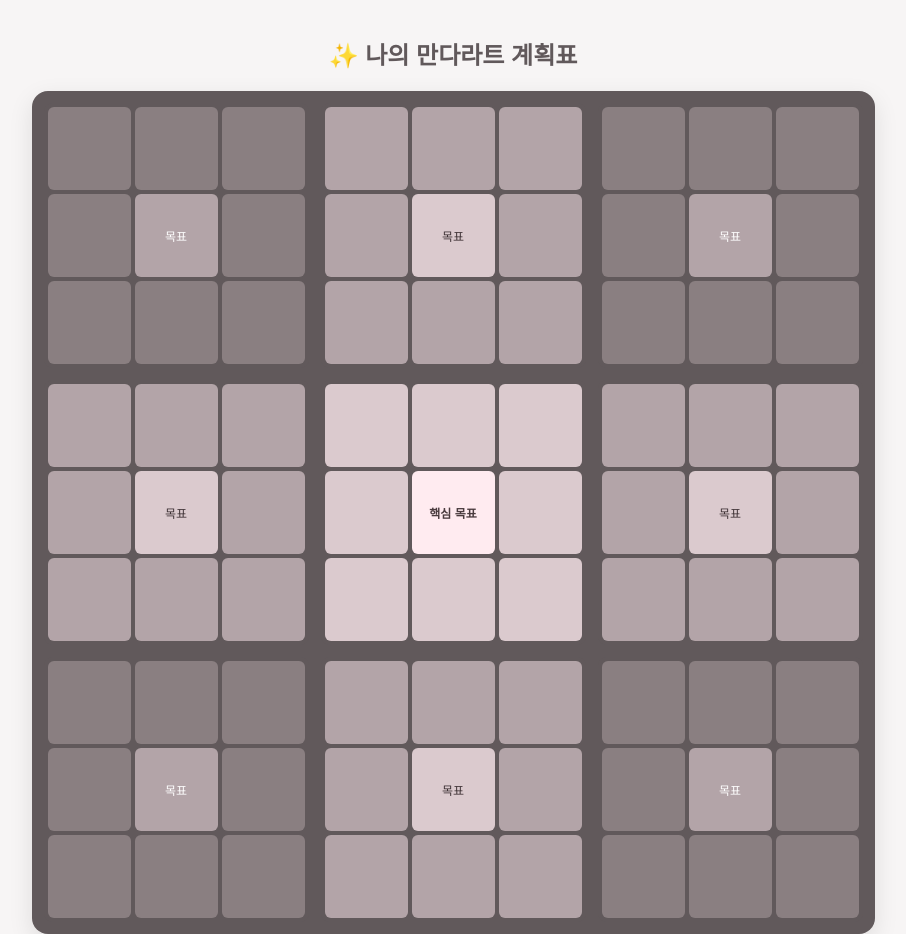
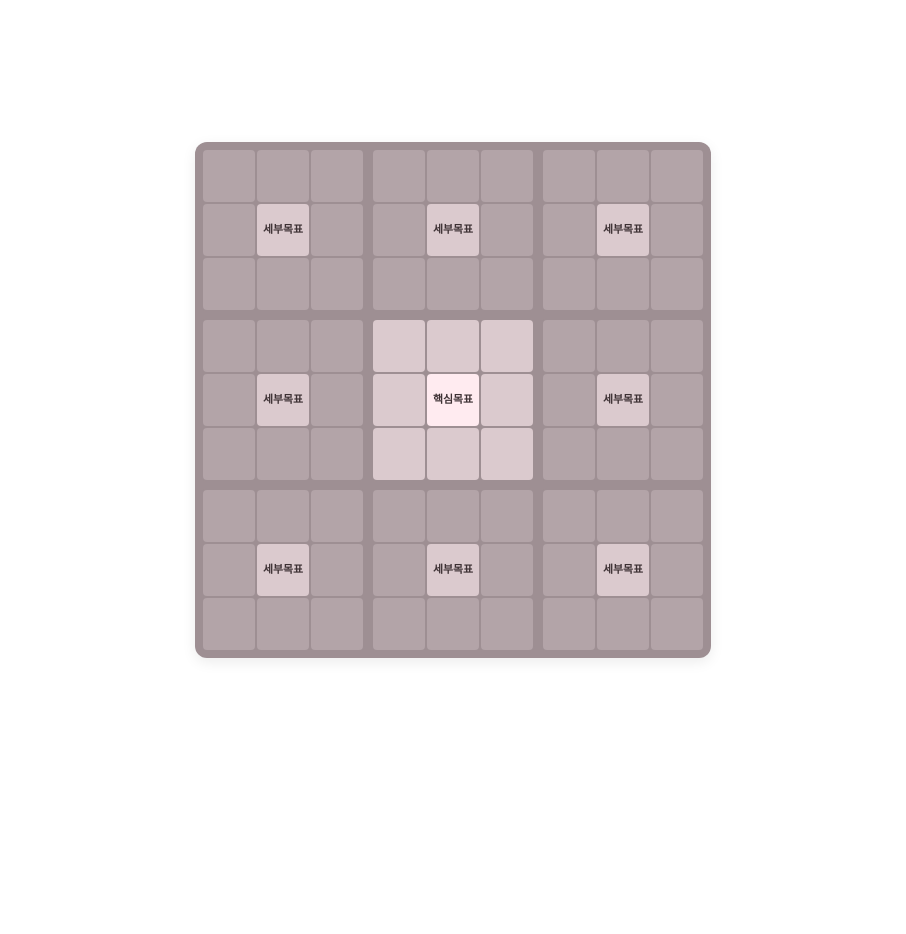
Before and after one commit to qhgus8203/notion-wiget, a plain HTML site: page index.html in a window 1280 px wide. Shown: the top 934 px of the page, without its empty margins (187-1093 px from the left). After the commit the page ends 800 px from the top, so only its background shows below. Drawn offline with Linux system fonts and the light colour scheme.

Commit message:
Add files via upload

```diff
--- a/index.html
+++ b/index.html
@@ -3,231 +3,219 @@
 <head>
     <meta charset="UTF-8">
     <meta name="viewport" content="width=device-width, initial-scale=1.0">
-    <title>나만의 만다라트</title>
+    <title>만다라트</title>
     <style>
         :root {
-            --color-center: #FFEBF0; /* 중심부 */
-            --color-ring-1: #DBCACE; /* 1단계 외곽 */
-            --color-ring-2: #B3A4A8; /* 2단계 외곽 */
-            --color-ring-3: #8A7F81; /* 3단계 외곽 */
-            --color-outer: #61595B;  /* 최외곽 및 배경 */
+            --color-center: #FFEBF0; /* 1번째: 중심부 */
+            --color-mid: #DBCACE;    /* 2번째: 중간 목표 */
+            --color-outer: #B3A4A8;  /* 3번째: 외곽 실행과제 */
+            --border-color: #9e8f93; /* 칸 구분선 */
+            --text-color: #3d3134;   /* 고정 글자색 */
         }
 
         body {
             font-family: 'Apple SD Gothic Neo', 'Malgun Gothic', sans-serif;
-            background-color: #f7f5f5;
+            background-color: transparent;
             margin: 0;
-            padding: 20px;
+            padding: 12px;
             display: flex;
-            flex-direction: column;
             align-items: center;
             justify-content: center;
             min-height: 100vh;
-        }
-
-        h1 {
-            color: var(--color-outer);
-            margin-bottom: 20px;
-            font-size: 1.5rem;
+            box-sizing: border-box;
         }
 
         .mandalart-container {
             display: grid;
             grid-template-columns: repeat(3, 1fr);
-            gap: 12px;
-            background-color: var(--color-outer);
-            padding: 12px;
-            border-radius: 16px;
-            box-shadow: 0 8px 24px rgba(0, 0, 0, 0.1);
+            gap: 6px;
+            background-color: var(--border-color);
+            padding: 6px;
+            border-radius: 12px;
+            box-shadow: 0 4px 14px rgba(0, 0, 0, 0.08);
         }
 
         .sub-grid {
             display: grid;
             grid-template-columns: repeat(3, 1fr);
-            gap: 4px;
-            background-color: var(--color-outer);
-            padding: 4px;
-            border-radius: 8px;
+            gap: 2px;
+            background-color: var(--border-color);
+            padding: 2px;
+            border-radius: 6px;
         }
 
         .cell {
-            width: 75px;
-            height: 75px;
+            width: 52px;
+            height: 52px;
             display: flex;
             align-items: center;
             justify-content: center;
             text-align: center;
-            font-size: 0.75rem;
+            font-size: 0.68rem;
             font-weight: 500;
-            padding: 4px;
-            border-radius: 6px;
-            word-break: break-all;
+            line-height: 1.2;
+            padding: 3px;
+            border-radius: 4px;
+            word-break: keep-all;
+            overflow-wrap: break-word;
             outline: none;
             cursor: text;
-            transition: transform 0.1s ease;
+            color: var(--text-color);
+            box-sizing: border-box;
         }
 
+        /* 입력 및 수정 시 배경색/글자색 변화 없음 (테두리만 살짝 표시) */
         .cell:focus {
-            box-shadow: inset 0 0 0 2px #333;
-            background-color: #fff !important;
+            box-shadow: inset 0 0 0 1.5px #61595B;
         }
 
-        /* 계층별 색상 매핑 */
-        .cell.center-core {
+        /* 3가지 색상 계층 */
+        .cell.tier-center {
             background-color: var(--color-center);
-            color: #4a3b3e;
-            font-weight: bold;
+            font-weight: 700;
         }
 
-        .cell.ring-1 {
-            background-color: var(--color-ring-1);
-            color: #3d3134;
+        .cell.tier-mid {
+            background-color: var(--color-mid);
+            font-weight: 600;
         }
 
-        .cell.ring-2 {
-            background-color: var(--color-ring-2);
-            color: #fff;
+        .cell.tier-outer {
+            background-color: var(--color-outer);
         }
 
-        .cell.ring-3 {
-            background-color: var(--color-ring-3);
-            color: #fff;
-        }
-
-        .cell.outer {
-            background-color: var(--color-outer);
-            color: #f7f5f5;
-        }
-
-        @media (max-width: 768px) {
+        @media (max-width: 600px) {
             .cell {
-                width: 50px;
-                height: 50px;
-                font-size: 0.6rem;
+                width: 38px;
+                height: 38px;
+                font-size: 0.55rem;
+                padding: 2px;
+            }
+            .mandalart-container {
+                gap: 4px;
+                padding: 4px;
             }
         }
     </style>
 </head>
 <body>
 
-    <h1>✨ 나의 만다라트 계획표</h1>
-
     <div class="mandalart-container">
         <!-- 1번 서브박스 (좌상) -->
         <div class="sub-grid">
-            <div class="cell ring-3" contenteditable="true"></div>
-            <div class="cell ring-3" contenteditable="true"></div>
-            <div class="cell ring-3" contenteditable="true"></div>
-            <div class="cell ring-3" contenteditable="true"></div>
-            <div class="cell ring-2" contenteditable="true">목표</div>
-            <div class="cell ring-3" contenteditable="true"></div>
-            <div class="cell ring-3" contenteditable="true"></div>
-            <div class="cell ring-3" contenteditable="true"></div>
-            <div class="cell ring-3" contenteditable="true"></div>
+            <div class="cell tier-outer" contenteditable="true"></div>
+            <div class="cell tier-outer" contenteditable="true"></div>
+            <div class="cell tier-outer" contenteditable="true"></div>
+            <div class="cell tier-outer" contenteditable="true"></div>
+            <div class="cell tier-mid" contenteditable="true">세부목표</div>
+            <div class="cell tier-outer" contenteditable="true"></div>
+            <div class="cell tier-outer" contenteditable="true"></div>
+            <div class="cell tier-outer" contenteditable="true"></div>
+            <div class="cell tier-outer" contenteditable="true"></div>
         </div>
 
         <!-- 2번 서브박스 (중상) -->
         <div class="sub-grid">
-            <div class="cell ring-2" contenteditable="true"></div>
-            <div class="cell ring-2" contenteditable="true"></div>
-            <div class="cell ring-2" contenteditable="true"></div>
-            <div class="cell ring-2" contenteditable="true"></div>
-            <div class="cell ring-1" contenteditable="true">목표</div>
-            <div class="cell ring-2" contenteditable="true"></div>
-            <div class="cell ring-2" contenteditable="true"></div>
-            <div class="cell ring-2" contenteditable="true"></div>
-            <div class="cell ring-2" contenteditable="true"></div>
+            <div class="cell tier-outer" contenteditable="true"></div>
+            <div class="cell tier-outer" contenteditable="true"></div>
+            <div class="cell tier-outer" contenteditable="true"></div>
+            <div class="cell tier-outer" contenteditable="true"></div>
+            <div class="cell tier-mid" contenteditable="true">세부목표</div>
+            <div class="cell tier-outer" contenteditable="true"></div>
+            <div class="cell tier-outer" contenteditable="true"></div>
+            <div class="cell tier-outer" contenteditable="true"></div>
+            <div class="cell tier-outer" contenteditable="true"></div>
         </div>
 
         <!-- 3번 서브박스 (우상) -->
         <div class="sub-grid">
-            <div class="cell ring-3" contenteditable="true"></div>
-            <div class="cell ring-3" contenteditable="true"></div>
-            <div class="cell ring-3" contenteditable="true"></div>
-            <div class="cell ring-3" contenteditable="true"></div>
-            <div class="cell ring-2" contenteditable="true">목표</div>
-            <div class="cell ring-3" contenteditable="true"></div>
-            <div class="cell ring-3" contenteditable="true"></div>
-            <div class="cell ring-3" contenteditable="true"></div>
-            <div class="cell ring-3" contenteditable="true"></div>
+            <div class="cell tier-outer" contenteditable="true"></div>
+            <div class="cell tier-outer" contenteditable="true"></div>
+            <div class="cell tier-outer" contenteditable="true"></div>
+            <div class="cell tier-outer" contenteditable="true"></div>
+            <div class="cell tier-mid" contenteditable="true">세부목표</div>
+            <div class="cell tier-outer" contenteditable="true"></div>
+            <div class="cell tier-outer" contenteditable="true"></div>
+            <div class="cell tier-outer" contenteditable="true"></div>
+            <div class="cell tier-outer" contenteditable="true"></div>
         </div>
 
         <!-- 4번 서브박스 (좌중) -->
         <div class="sub-grid">
-            <div class="cell ring-2" contenteditable="true"></div>
-            <div class="cell ring-2" contenteditable="true"></div>
-            <div class="cell ring-2" contenteditable="true"></div>
-            <div class="cell ring-2" contenteditable="true"></div>
-            <div class="cell ring-1" contenteditable="true">목표</div>
-            <div class="cell ring-2" contenteditable="true"></div>
-            <div class="cell ring-2" contenteditable="true"></div>
-            <div class="cell ring-2" contenteditable="true"></div>
-            <div class="cell ring-2" contenteditable="true"></div>
+            <div class="cell tier-outer" contenteditable="true"></div>
+            <div class="cell tier-outer" contenteditable="true"></div>
+            <div class="cell tier-outer" contenteditable="true"></div>
+            <div class="cell tier-outer" contenteditable="true"></div>
+            <div class="cell tier-mid" contenteditable="true">세부목표</div>
+            <div class="cell tier-outer" contenteditable="true"></div>
+            <div class="cell tier-outer" contenteditable="true"></div>
+            <div class="cell tier-outer" contenteditable="true"></div>
+            <div class="cell tier-outer" contenteditable="true"></div>
         </div>
 
         <!-- 5번 서브박스 (정중앙) -->
         <div class="sub-grid">
-            <div class="cell ring-1" contenteditable="true"></div>
-            <div class="cell ring-1" contenteditable="true"></div>
-            <div class="cell ring-1" contenteditable="true"></div>
-            <div class="cell ring-1" contenteditable="true"></div>
-            <div class="cell center-core" contenteditable="true">핵심 목표</div>
-            <div class="cell ring-1" contenteditable="true"></div>
-            <div class="cell ring-1" contenteditable="true"></div>
-            <div class="cell ring-1" contenteditable="true"></div>
-            <div class="cell ring-1" contenteditable="true"></div>
+            <div class="cell tier-mid" contenteditable="true"></div>
+            <div class="cell tier-mid" contenteditable="true"></div>
+            <div class="cell tier-mid" contenteditable="true"></div>
+            <div class="cell tier-mid" contenteditable="true"></div>
+            <div class="cell tier-center" contenteditable="true">핵심목표</div>
+            <div class="cell tier-mid" contenteditable="true"></div>
+            <div class="cell tier-mid" contenteditable="true"></div>
+            <div class="cell tier-mid" contenteditable="true"></div>
+            <div class="cell tier-mid" contenteditable="true"></div>
         </div>
 
         <!-- 6번 서브박스 (우중) -->
         <div class="sub-grid">
-            <div class="cell ring-2" contenteditable="true"></div>
-            <div class="cell ring-2" contenteditable="true"></div>
-            <div class="cell ring-2" contenteditable="true"></div>
-            <div class="cell ring-2" contenteditable="true"></div>
-            <div class="cell ring-1" contenteditable="true">목표</div>
-            <div class="cell ring-2" contenteditable="true"></div>
-            <div class="cell ring-2" contenteditable="true"></div>
-            <div class="cell ring-2" contenteditable="true"></div>
-            <div class="cell ring-2" contenteditable="true"></div>
+            <div class="cell tier-outer" contenteditable="true"></div>
+            <div class="cell tier-outer" contenteditable="true"></div>
+            <div class="cell tier-outer" contenteditable="true"></div>
+            <div class="cell tier-outer" contenteditable="true"></div>
+            <div class="cell tier-mid" contenteditable="true">세부목표</div>
+            <div class="cell tier-outer" contenteditable="true"></div>
+            <div class="cell tier-outer" contenteditable="true"></div>
+            <div class="cell tier-outer" contenteditable="true"></div>
+            <div class="cell tier-outer" contenteditable="true"></div>
         </div>
 
         <!-- 7번 서브박스 (좌하) -->
         <div class="sub-grid">
-            <div class="cell ring-3" contenteditable="true"></div>
-            <div class="cell ring-3" contenteditable="true"></div>
-            <div class="cell ring-3" contenteditable="true"></div>
-            <div class="cell ring-3" contenteditable="true"></div>
-            <div class="cell ring-2" contenteditable="true">목표</div>
-            <div class="cell ring-3" contenteditable="true"></div>
-            <div class="cell ring-3" contenteditable="true"></div>
-            <div class="cell ring-3" contenteditable="true"></div>
-            <div class="cell ring-3" contenteditable="true"></div>
+            <div class="cell tier-outer" contenteditable="true"></div>
+            <div class="cell tier-outer" contenteditable="true"></div>
+            <div class="cell tier-outer" contenteditable="true"></div>
+            <div class="cell tier-outer" contenteditable="true"></div>
+            <div class="cell tier-mid" contenteditable="true">세부목표</div>
+            <div class="cell tier-outer" contenteditable="true"></div>
+            <div class="cell tier-outer" contenteditable="true"></div>
+            <div class="cell tier-outer" contenteditable="true"></div>
+            <div class="cell tier-outer" contenteditable="true"></div>
         </div>
 
         <!-- 8번 서브박스 (중하) -->
         <div class="sub-grid">
-            <div class="cell ring-2" contenteditable="true"></div>
-            <div class="cell ring-2" contenteditable="true"></div>
-            <div class="cell ring-2" contenteditable="true"></div>
-            <div class="cell ring-2" contenteditable="true"></div>
-            <div class="cell ring-1" contenteditable="true">목표</div>
-            <div class="cell ring-2" contenteditable="true"></div>
-            <div class="cell ring-2" contenteditable="true"></div>
-            <div class="cell ring-2" contenteditable="true"></div>
-            <div class="cell ring-2" contenteditable="true"></div>
+            <div class="cell tier-outer" contenteditable="true"></div>
+            <div class="cell tier-outer" contenteditable="true"></div>
+            <div class="cell tier-outer" contenteditable="true"></div>
+            <div class="cell tier-outer" contenteditable="true"></div>
+            <div class="cell tier-mid" contenteditable="true">세부목표</div>
+            <div class="cell tier-outer" contenteditable="true"></div>
+            <div class="cell tier-outer" contenteditable="true"></div>
+            <div class="cell tier-outer" contenteditable="true"></div>
+            <div class="cell tier-outer" contenteditable="true"></div>
         </div>
 
         <!-- 9번 서브박스 (우하) -->
         <div class="sub-grid">
-            <div class="cell ring-3" contenteditable="true"></div>
-            <div class="cell ring-3" contenteditable="true"></div>
-            <div class="cell ring-3" contenteditable="true"></div>
-            <div class="cell ring-3" contenteditable="true"></div>
-            <div class="cell ring-2" contenteditable="true">목표</div>
-            <div class="cell ring-3" contenteditable="true"></div>
-            <div class="cell ring-3" contenteditable="true"></div>
-            <div class="cell ring-3" contenteditable="true"></div>
-            <div class="cell ring-3" contenteditable="true"></div>
+            <div class="cell tier-outer" contenteditable="true"></div>
+            <div class="cell tier-outer" contenteditable="true"></div>
+            <div class="cell tier-outer" contenteditable="true"></div>
+            <div class="cell tier-outer" contenteditable="true"></div>
+            <div class="cell tier-mid" contenteditable="true">세부목표</div>
+            <div class="cell tier-outer" contenteditable="true"></div>
+            <div class="cell tier-outer" contenteditable="true"></div>
+            <div class="cell tier-outer" contenteditable="true"></div>
+            <div class="cell tier-outer" contenteditable="true"></div>
         </div>
     </div>
 
```
